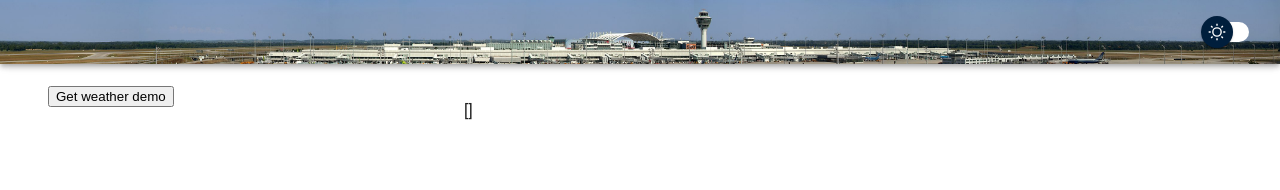
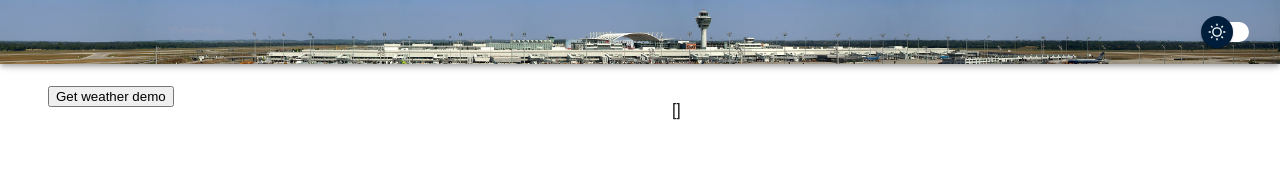
Before and after one commit to Kuchto47/ibl-weather-aviation, a React (Vite) app: page / in a window 1280 px wide. Shown: the top 190 px of the page. Built offline with nearby package versions, Linux system fonts and the light colour scheme.

Commit message:
adjust briefing styling

```diff
--- a/src/app/weather_briefing/components/Briefing.tsx
+++ b/src/app/weather_briefing/components/Briefing.tsx
@@ -14,12 +14,12 @@ export const Briefing = () => {
     return (
         <>
             <Grid container spacing={2}>
-                <Grid item md={4} sm={12}>
+                <Grid item md={6} sm={12}>
                     <Container>
                         <Form onBriefingReceived={onBriefingDataReceive} />
                     </Container>
                 </Grid>
-                <Grid item md={8} sm={12}>
+                <Grid item md={6} sm={12}>
                     <Container>
                         <BriefingSummary briefingData={briefingData} />
                     </Container>
```
